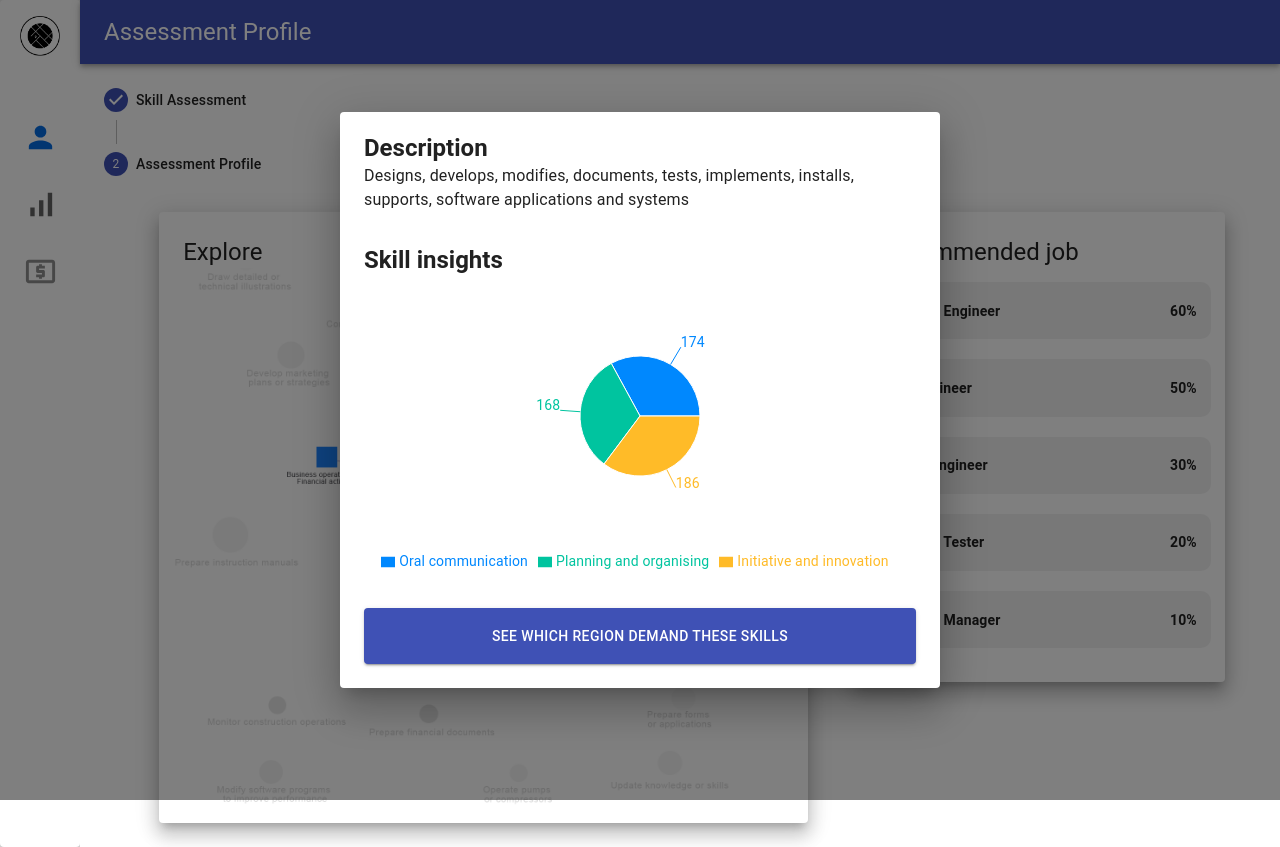
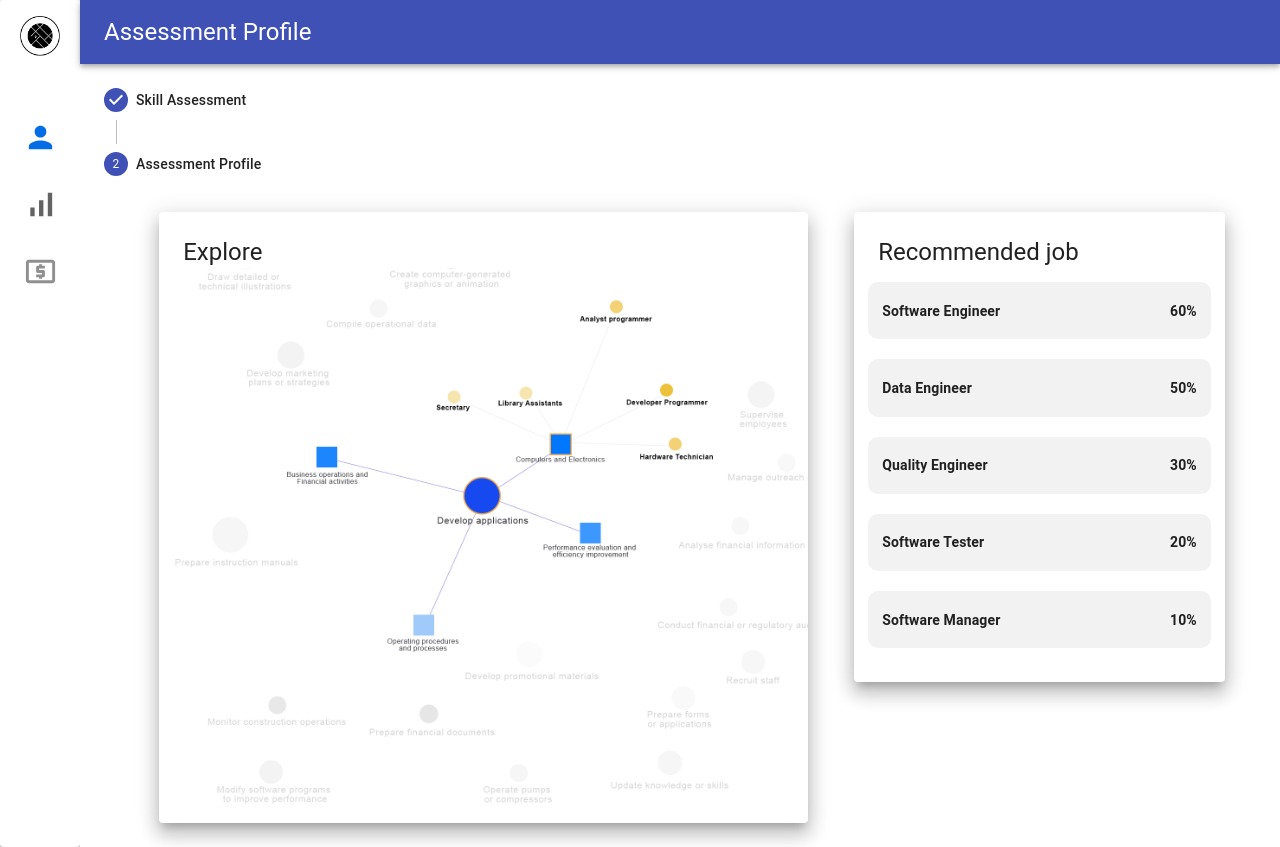
Before and after one commit to tranquanghuy0801/govhack, a React (Create React App) app: page /user-profile/explore in a window 1280 px wide. Built offline with nearby package versions, Linux system fonts and the light colour scheme.

Commit message:
explorer with insight

```diff
--- a/src/pages/AssessmentProfile/Explorer.tsx
+++ b/src/pages/AssessmentProfile/Explorer.tsx
@@ -25,6 +25,7 @@ const useStyles = makeStyles(() => ({
     borderRadius: "10px",
     backgroundColor: "#f2f2f2",
     padding: "0 1em",
+    cursor: 'pointer'
   },
 }));
 
@@ -56,11 +57,10 @@ const ProgressBar: React.FC<ProgressBarProps> = ({
   );
 };
 
-const Explorer = () => {
+const Explorer = ({ openDialog }: any) => {
   const classes = useStyles();
-  const handleSuggestionClick = () => {
-    //add dialog opener
-  };
+  const handleSuggestionClick = () => openDialog()
+
   return (
     <Grid container justifyContent="space-around" className={classes.root}>
       <Grid item md={7}>
--- a/src/pages/AssessmentProfile/SkillInsightDialog.tsx
+++ b/src/pages/AssessmentProfile/SkillInsightDialog.tsx
@@ -4,13 +4,16 @@ import { useNavigate } from "react-router-dom";
 import { ResponsiveContainer, PieChart, Pie, Cell, Legend } from 'recharts'
 
 const COLORS = ['#0088FE', '#00C49F', '#FFBB28', '#FF8042']
-const data = skills.slice(skills.length - random(3, 5)).map(skill => ({
-  name: skill, value: random(20, 200)
-}))
 
 export const SkillInsightDialog = ({ open, handleClose }: any) => {
   const navigate = useNavigate()
   const handleClick = () => navigate('/search')
+
+  if(!open) return null
+
+  const data = skills.slice(skills.length - random(2, 5)).map(skill => ({
+    name: skill, value: random(20, 200)
+  }))
 
   return (
     <Dialog open={open} onClose={handleClose}>
--- a/src/pages/AssessmentProfile/index.tsx
+++ b/src/pages/AssessmentProfile/index.tsx
@@ -3,12 +3,14 @@ import Explorer from "./Explorer";
 import { SkillInsightDialog } from "./SkillInsightDialog";
 
 const AssessmentProfile = () => {
-  const [open, setOpen] = useState(true)
+  const [open, setOpen] = useState(false)
+  const handleOpen = () => setOpen(true)
+  const handleClose = () => setOpen(false)
 
   return (
     <>
-      <Explorer />
-      <SkillInsightDialog open={open} handleClose={() => setOpen(pre => !pre)} />
+      <Explorer openDialog={handleOpen} />
+      <SkillInsightDialog open={open} handleClose={handleClose} />
     </>
   );
 };
```
